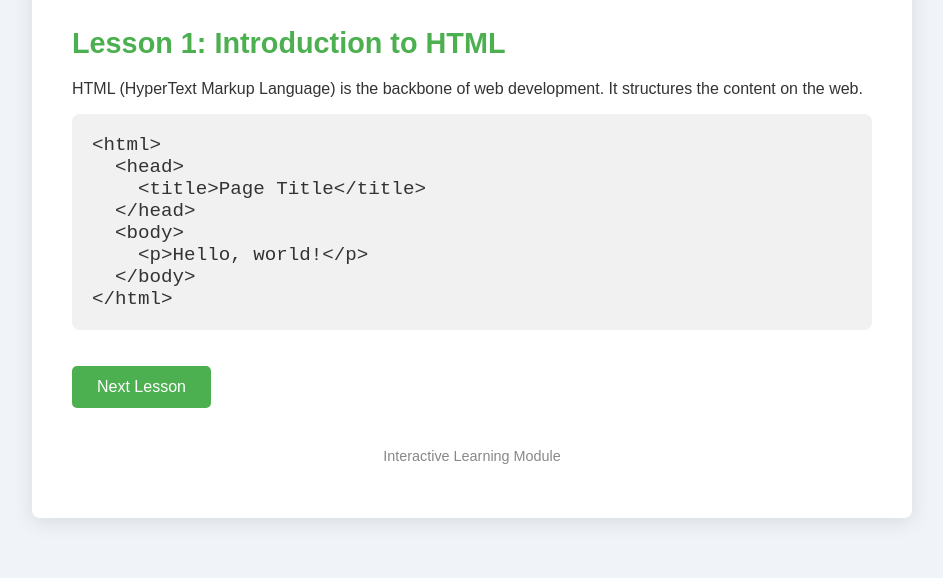
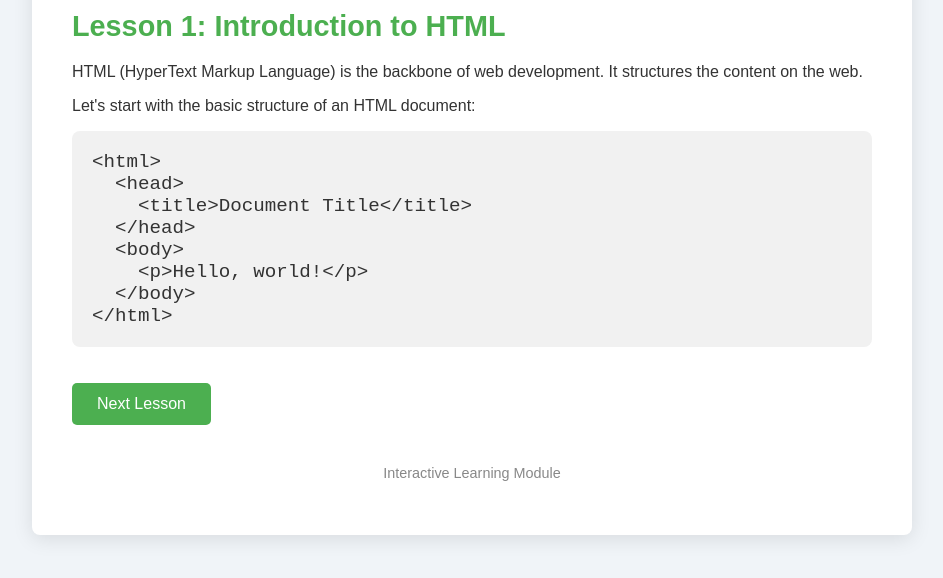
Before and after one commit to laiarborges/Learning, a plain HTML site: page index.html in a window 1280 px wide. Shown: the part 226-804 px from the top of the page, without its empty margins (168-1111 px from the left). Drawn offline with Linux system fonts and the light colour scheme.

Commit message:
Update index.html

```diff
--- a/index.html
+++ b/index.html
@@ -16,18 +16,19 @@
 
     <!-- Lesson 1 -->
     <section id="lesson1" class="lesson">
-        <h2>Lesson 1: Introduction to HTML</h2>
-        <p>HTML (HyperText Markup Language) is the backbone of web development. It structures the content on the web.</p>
-        <pre><code>&lt;html&gt;
+    <h2>Lesson 1: Introduction to HTML</h2>
+    <p>HTML (HyperText Markup Language) is the backbone of web development. It structures the content on the web.</p>
+    <p>Let's start with the basic structure of an HTML document:</p>
+    <pre><code>&lt;html&gt;
   &lt;head&gt;
-    &lt;title&gt;Page Title&lt;/title&gt;
+    &lt;title&gt;Document Title&lt;/title&gt;
   &lt;/head&gt;
   &lt;body&gt;
     &lt;p&gt;Hello, world!&lt;/p&gt;
   &lt;/body&gt;
 &lt;/html&gt;</code></pre>
-        <button id="next1" class="btn">Next Lesson</button>
-    </section>
+    <button id="next1" class="btn">Next Lesson</button>
+</section>
 
     <!-- Lesson 2 -->
     <section id="lesson2" class="lesson" style="display:none;">
```
